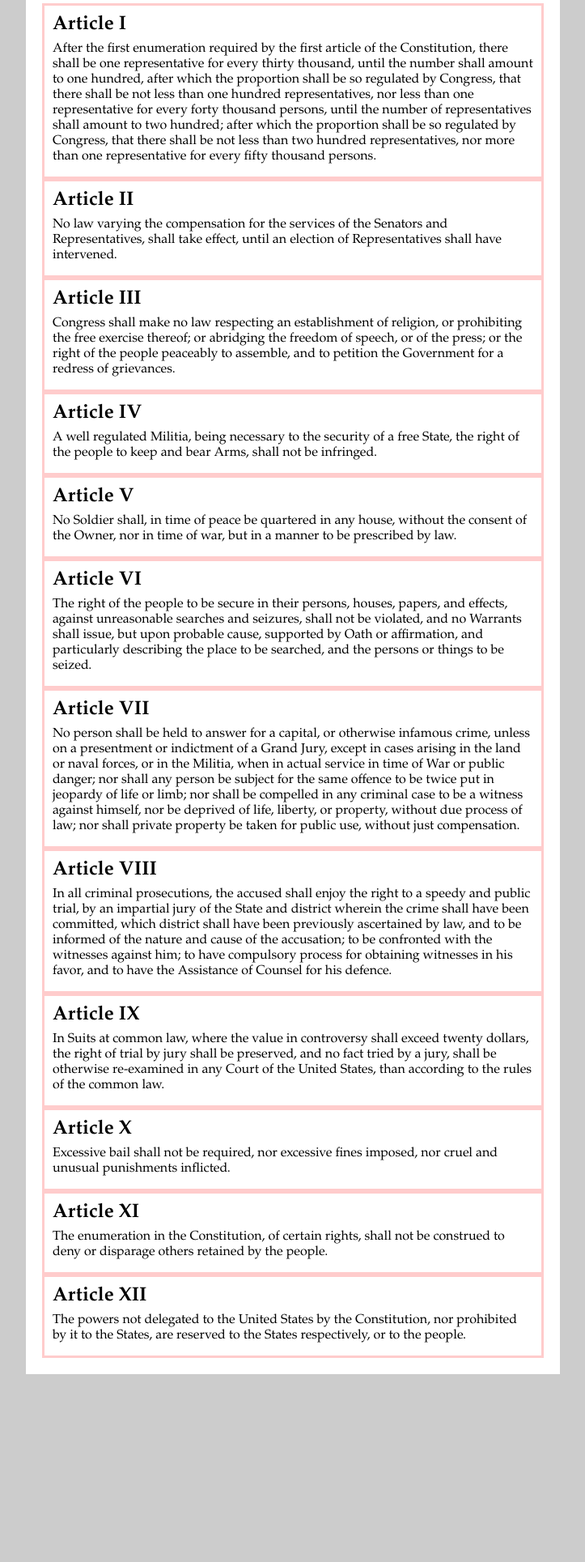
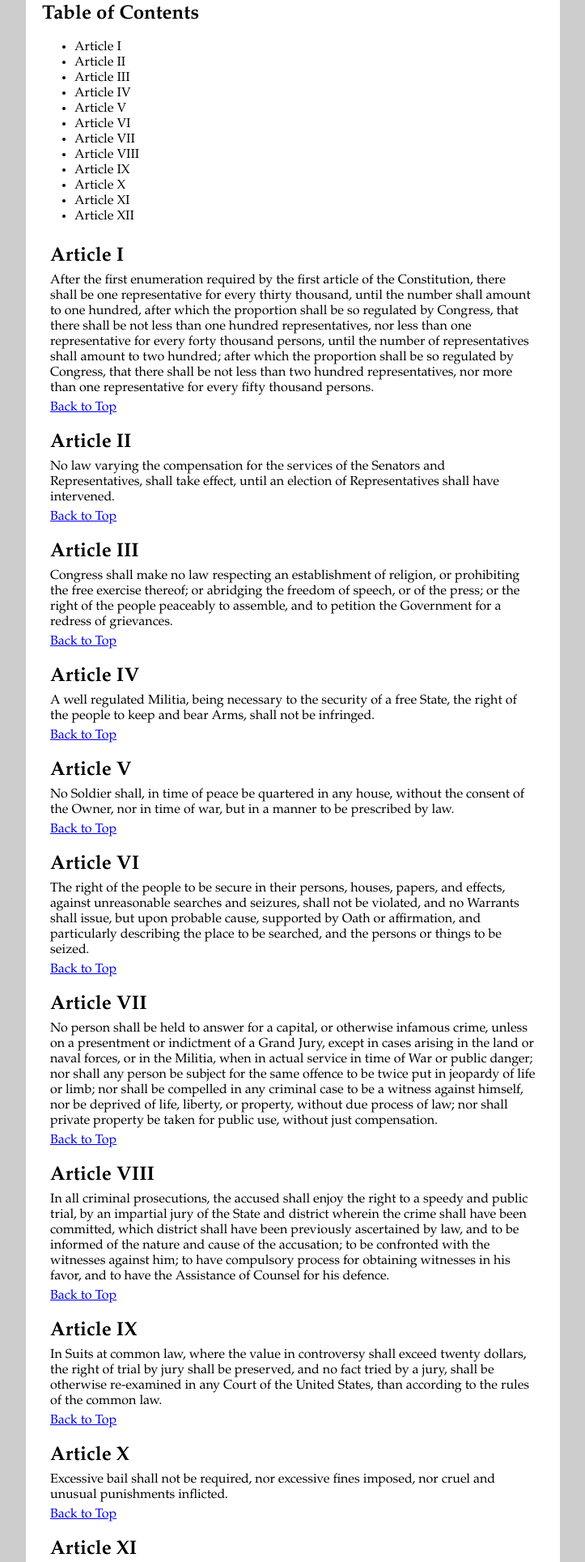
Before and after one commit to rrgayhart/JavaScript-Tutorials, a plain HTML site: page jsrights/index.html in a window 1280 px wide. Shown: the part 167-2096 px from the top of the page at 81% size, without its empty margins (278-1001 px from the left). Before the commit the page ends 1914 px from the top, so only its background shows below. Drawn offline with nearby package versions, Linux system fonts and the light colour scheme.

Commit message:
Sets up JSTasker and makes minor changes to JSrights

```diff
--- /dev/null
+++ b/JSTasker/index.html
@@ -0,0 +1,27 @@
+<!doctype html>
+<html>
+  <head>
+    <meta charset="UTF-8" />
+    <title>Tasker</title>
+    <link rel='stylesheet' type="text/css" href='styles.css'/>
+    <script src="http://ajax.googleapis.com/ajax/libs/jquery/1.8.1/jquery.min.js"></script>
+    <script src="application.js"></script>
+  </head>
+
+  <body>
+    <h1>JSTasker</h1>
+    <form id='add_task'>
+      <fieldset>
+        <legend>Add a Task</legend>
+        <input type='text' name='task_text' id='task_text' />
+        <input type='submit' name='add_button' value='Add' />
+      </fieldset>
+    </form>
+
+    <div id='tasks'>
+      <h2>Your Tasks</h2>
+      <ul>
+      </ul>
+    </div>
+  </body>
+</html>
--- /dev/null
+++ b/JSTasker/styles.css
@@ -0,0 +1,77 @@
+h1, h2, ul, li{
+  margin: 0px;
+  padding: 0px;
+}
+
+html{
+  background: #333;
+  font-family: 'Gill Sans Light', 'Helvetica', 'Arial';
+  font-size: 90%;
+}
+
+body{
+  width: 400px;
+  margin: 10px auto;
+  border: 1px solid #EEE;
+  background: #F6F6F6;
+  padding: 10px 20px;
+}
+
+fieldset{
+  border: 2px solid #CCC;
+  padding: 10px;
+  margin: 10px 0px 0px 0px;
+
+}
+
+input[type=text] {
+  width: 300px;
+  padding-right: 20px;
+}
+input[type=submit]{
+
+}
+
+#tasks{
+  margin: 20px 0px 0px 0px;
+}
+
+h2{
+  margin-bottom: 10px;
+}
+
+h2 span#task_counter{
+  font-size: 80%;
+  color: #999;
+}
+
+#tasks ul{
+  list-style-type: none;
+}
+
+#tasks ul li{
+  padding: 6px 10px 3px 20px;
+  height: 1.6em;
+
+}
+
+#tasks ul li:hover{
+  background: #FFF8DC;
+  text-decoration: underline;
+}
+
+#tasks ul li.completed{
+  background: url('icons/accept.png') no-repeat 0px 5px;
+  text-decoration: line-through;
+  color: #999;
+}
+
+.trash{
+  float: right;
+  padding: 2px;
+}
+
+.trash:hover{
+  background: #F99;
+  cursor: pointer;
+}
--- a/jsrights/app.js
+++ b/jsrights/app.js
@@ -1,5 +1,6 @@
+
 var backToTop = "<a href='#top'>Back to Top</a>";
 
 $(function (){
-  $("div.article").css('border','3px solid #FCC');
+  $("div.article").append(backToTop);
 });
--- a/jsrights/index.html
+++ b/jsrights/index.html
@@ -9,86 +9,101 @@
   </head>
   <body>
 
-    <h1>The Bill of Rights</h1>
+    <h1><a name='top'>The Bill of Rights</h1>
+    <h2 id='toc'><a name='toc'>Table of Contents</a></h2>
+    <ul>
+      <li>Article I</li>
+      <li>Article II</li>
+      <li>Article III</li>
+      <li>Article IV</li>
+      <li>Article V</li>
+      <li>Article VI</li>
+      <li>Article VII</li>
+      <li>Article VIII</li>
+      <li>Article IX</li>
+      <li>Article X</li>
+      <li>Article XI</li>
+      <li>Article XII</li>
+    </ul>
     <div class='article'>
-      <h2> Article I</h2>
+      <h2><a name='AI'> Article I</h2>
       <p>
         After the first enumeration required by the first article of the Constitution, there shall be one representative for every thirty thousand, until the number shall amount to one hundred, after which the proportion shall be so regulated by Congress, that there shall be not less than one hundred representatives, nor less than one representative for every forty thousand persons, until the number of representatives shall amount to two hundred; after which the proportion shall be so regulated by Congress, that there shall be not less than two hundred representatives, nor more than one representative for every fifty thousand persons.
       </p>
     </div>
 
     <div class='article'>
-      <h2> Article II</h2>
+      <h2><a name='AII'> Article II</h2>
       <p>
         No law varying the compensation for the services of the Senators and Representatives, shall take effect, until an election of Representatives shall have intervened.
       </p>
     </div>
 
     <div class='article'>
-      <h2>Article III</h2>
+      <h2><a name='AIII'>Article III</h2>
       <p>
         Congress shall make no law respecting an establishment of religion, or prohibiting the free exercise thereof; or abridging the freedom of speech, or of the press; or the right of the people peaceably to assemble, and to petition the Government for a redress of grievances.
       </p>
     </div>
 
     <div class='article'>
-      <h2>Article IV</h2>
+      <h2><a name='AIV'>Article IV</h2>
       <p>
         A well regulated Militia, being necessary to the security of a free State, the right of the people to keep and bear Arms, shall not be infringed.
       </p>
     </div>
 
     <div class='article'>
-      <h2>Article V</h2>
+      <h2><a name='AV'>Article V</h2>
       <p>
         No Soldier shall, in time of peace be quartered in any house, without the consent of the Owner, nor in time of war, but in a manner to be prescribed by law.
       </p>
     </div>
 
     <div class='article'>
-      <h2>Article VI</h2>
+      <h2><a name='AVI'>Article VI</h2>
       <p>
         The right of the people to be secure in their persons, houses, papers, and effects, against unreasonable searches and seizures, shall not be violated, and no Warrants shall issue, but upon probable cause, supported by Oath or affirmation, and particularly describing the place to be searched, and the persons or things to be seized.
       </p>
     </div>
 
     <div class='article'>
-      <h2>Article VII</h2>
+      <h2><a name='AVII'>Article VII</h2>
       <p>
         No person shall be held to answer for a capital, or otherwise infamous crime, unless on a presentment or indictment of a Grand Jury, except in cases arising in the land or naval forces, or in the Militia, when in actual service in time of War or public danger; nor shall any person be subject for the same offence to be twice put in jeopardy of life or limb; nor shall be compelled in any criminal case to be a witness against himself, nor be deprived of life, liberty, or property, without due process of law; nor shall private property be taken for public use, without just compensation.
       </p>
     </div>
 
     <div class='article'>
-      <h2>Article VIII</h2>
+      <h2><a name='AVIII'>Article VIII</h2>
       <p>
         In all criminal prosecutions, the accused shall enjoy the right to a speedy and public trial, by an impartial jury of the State and district wherein the crime shall have been committed, which district shall have been previously ascertained by law, and to be informed of the nature and cause of the accusation; to be confronted with the witnesses against him; to have compulsory process for obtaining witnesses in his favor, and to have the Assistance of Counsel for his defence.
       </p>
     </div>
 
     <div class='article'>
-      <h2>Article IX</h2>
+      <h2><a name='AIX'>Article IX</h2>
       <p>
         In Suits at common law, where the value in controversy shall exceed twenty dollars, the right of trial by jury shall be preserved, and no fact tried by a jury, shall be otherwise re-examined in any Court of the United States, than according to the rules of the common law.
       </p>
     </div>
 
     <div class='article'>
-      <h2>Article X</h2>
+      <h2><a name='AX'>Article X</h2>
       <p>
         Excessive bail shall not be required, nor excessive fines imposed, nor cruel and unusual punishments inflicted.
       </p>
     </div>
 
     <div class='article'>
-      <h2>Article XI</h2>
+      <h2><a name='AXI'>Article XI</h2>
       <p>
         The enumeration in the Constitution, of certain rights, shall not be construed to deny or disparage others retained by the people.
       </p>
     </div>
 
     <div class='article'>
-      <h2>Article XII</h2>
+      <h2><a name='AXII'>Article XII</h2>
       <p>
         The powers not delegated to the United States by the Constitution, nor prohibited by it to the States, are reserved to the States respectively, or to the people.
       </p>
```
Also changed, not shown: JSTasker/accept.png (added).
